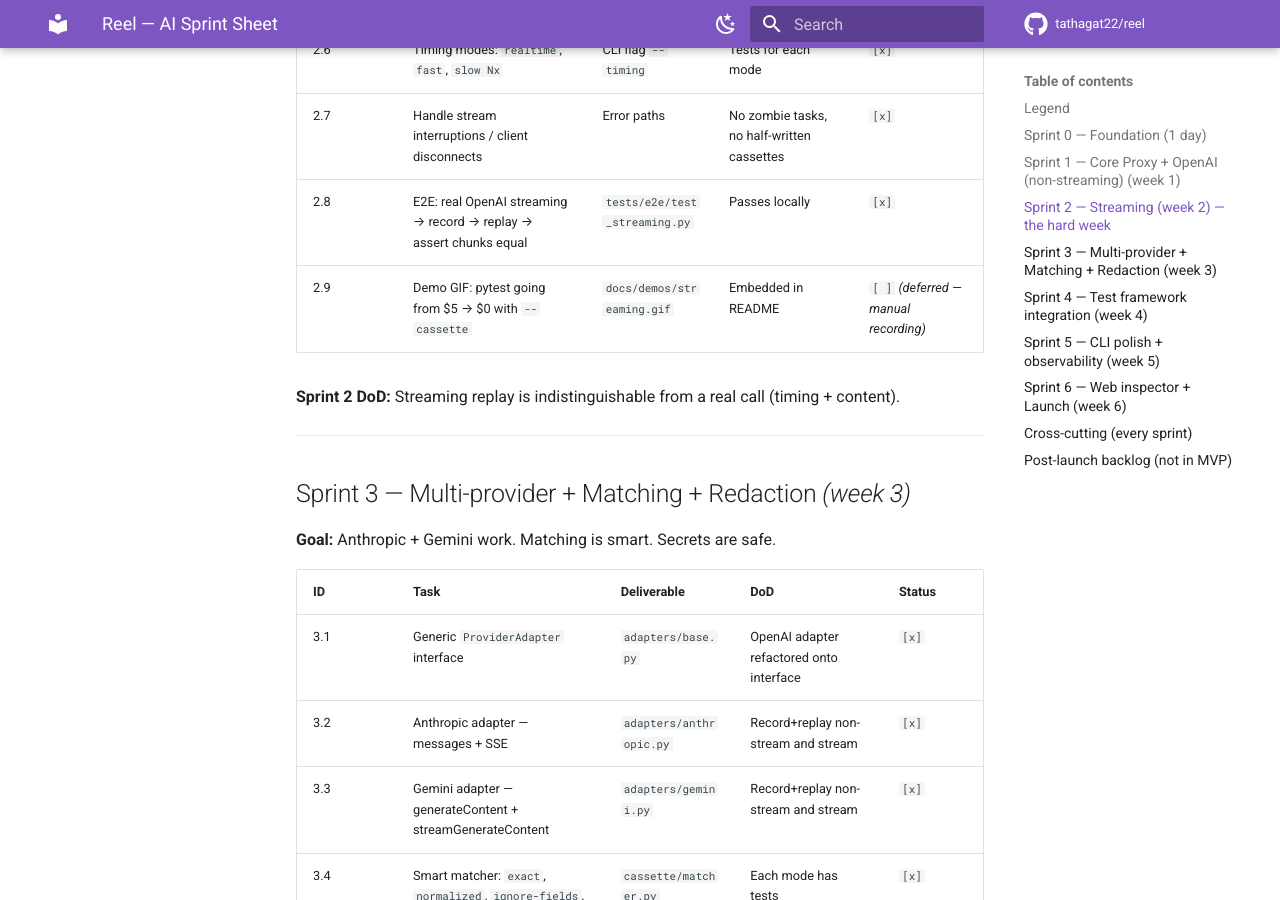
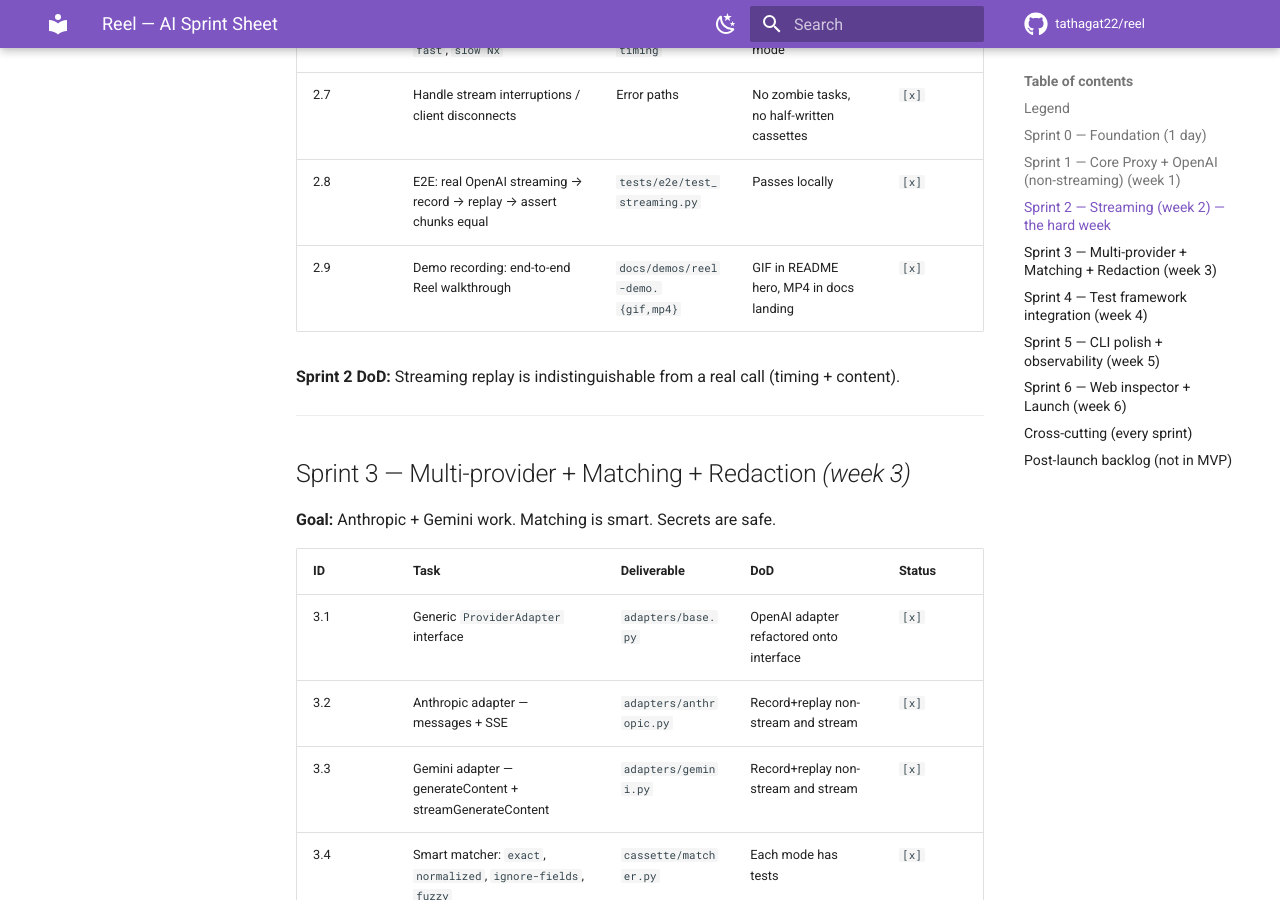
Before and after one commit to tathagat22/reel, an MkDocs documentation site: the page built from docs/SPRINT_SHEET.md, in a window 1280 px wide and 900 px high, scrolled down 3038 px. Built offline with MkDocs 1.6.1 and Material for MkDocs 9.7.7, drawn with Linux system fonts in a browser that asks for light colours; comment, search, counter and statistics services are not loaded.

Commit message:
docs: embed demo recording + fix material shortcodes (sprint 2.9 + docs polish)
- docs/demos/reel-demo.gif (1.9 MB, 900px @ 12 fps) — README hero
- docs/demos/reel-demo.mp4 (233 KB, 1280px @ 30 fps) — docs landing embed
- mkdocs.yml: add attr_list, md_in_html, pymdownx.emoji with Material twemoji
  set so `:material-arrow-right:{ .md-button }` renders as an actual button
  with an inline SVG arrow, not as raw source text
- docs/index.md: embed the MP4 above the fold with native <video> controls
- README.md: GIF embedded right under the tagline
- SPRINT_SHEET.md: 2.9 ticked

```diff
--- a/docs/SPRINT_SHEET.md
+++ b/docs/SPRINT_SHEET.md
@@ -63,7 +63,7 @@
 | 2.6 | Timing modes: `realtime`, `fast`, `slow Nx` | CLI flag `--timing` | Tests for each mode | `[x]` |
 | 2.7 | Handle stream interruptions / client disconnects | Error paths | No zombie tasks, no half-written cassettes | `[x]` |
 | 2.8 | E2E: real OpenAI streaming → record → replay → assert chunks equal | `tests/e2e/test_streaming.py` | Passes locally | `[x]` |
-| 2.9 | Demo GIF: pytest going from $5 → $0 with `--cassette` | `docs/demos/streaming.gif` | Embedded in README | `[ ]` *(deferred — manual recording)* |
+| 2.9 | Demo recording: end-to-end Reel walkthrough | `docs/demos/reel-demo.{gif,mp4}` | GIF in README hero, MP4 in docs landing | `[x]` |
 
 **Sprint 2 DoD:** Streaming replay is indistinguishable from a real call (timing + content).
 
--- a/mkdocs.yml
+++ b/mkdocs.yml
@@ -60,6 +60,8 @@
 
 markdown_extensions:
   - admonition
+  - attr_list           # enables { .md-button .md-button--primary } class syntax
+  - md_in_html          # lets us drop <video>/<picture> blocks inside .md files
   - codehilite
   - pymdownx.highlight:
       anchor_linenums: true
@@ -67,5 +69,10 @@
   - pymdownx.tabbed:
       alternate_style: true
   - pymdownx.details
+  # Renders :material-arrow-right:, :octicons-mark-github-16:, and other shortcodes
+  # via Material for MkDocs's bundled icon set.
+  - pymdownx.emoji:
+      emoji_index: !!python/name:material.extensions.emoji.twemoji
+      emoji_generator: !!python/name:material.extensions.emoji.to_svg
   - toc:
       permalink: true
```
Also changed, not shown: README.md (+2 -0 lines), docs/index.md (+2 -0 lines), 2 other files.
